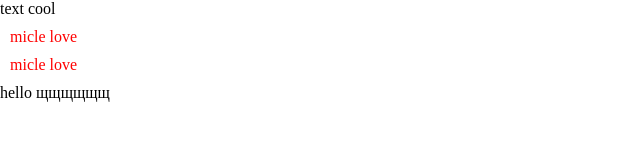
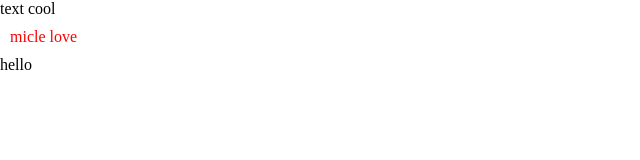
Before and after one commit to TetianaDorosh/testProject, a plain HTML site: page index.html in a window 1280 px wide. Shown: the whole page, without its empty margins (0-640 px from the left). Drawn offline with Linux system fonts and the light colour scheme.

Commit message:
remove mike

```diff
--- a/index.html
+++ b/index.html
@@ -10,10 +10,9 @@
   <body>
     text cool
     <div class="name">micle love</div>
-    <div class="name">micle love</div>
     <div class="container">
       <ul>
-        <li>hello щщщщщщ</li>
+        <li>hello</li>
         <li><a href="http://"></a></li>
         <li><a href="http://"></a></li>
         <li><a href="http://"></a></li>
```
